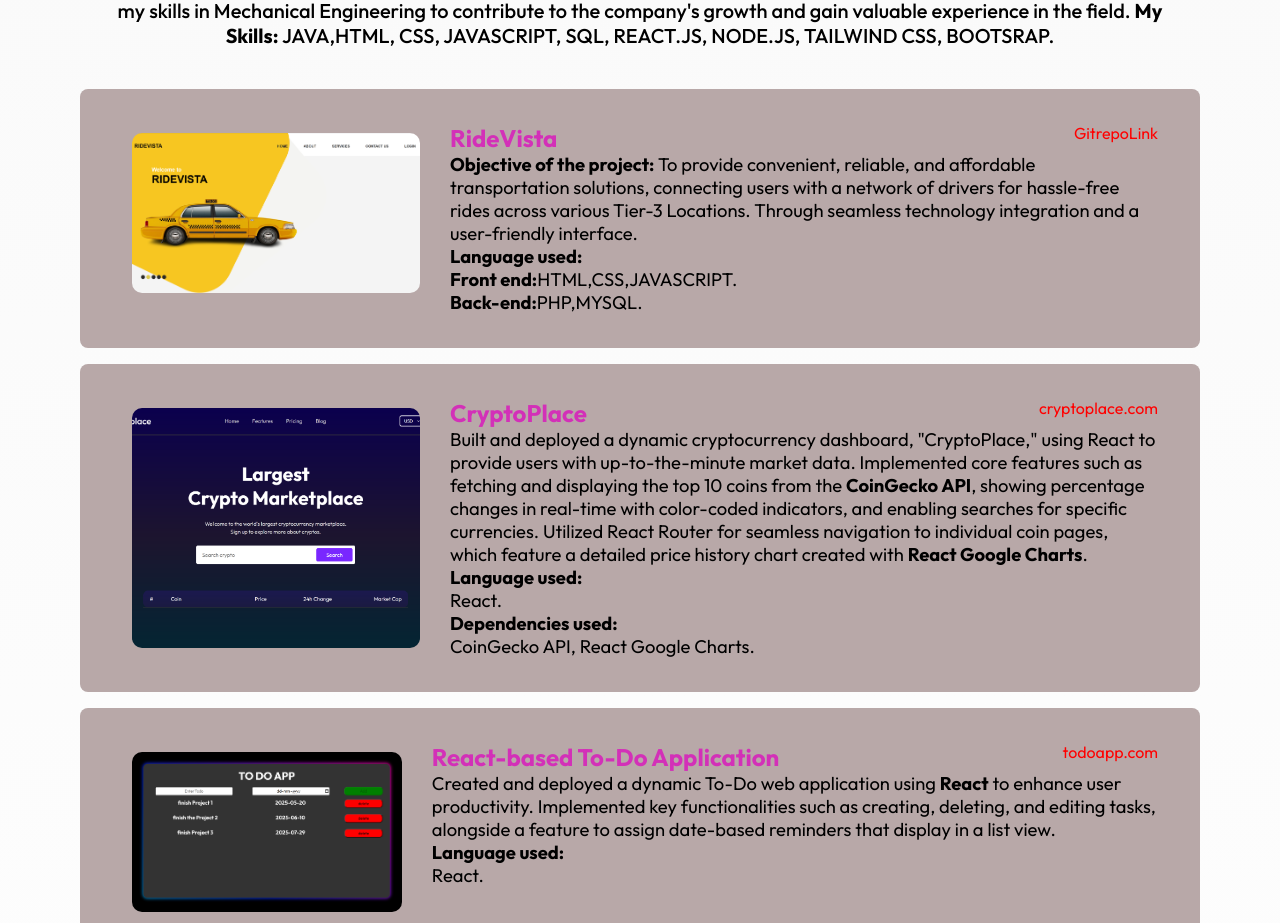
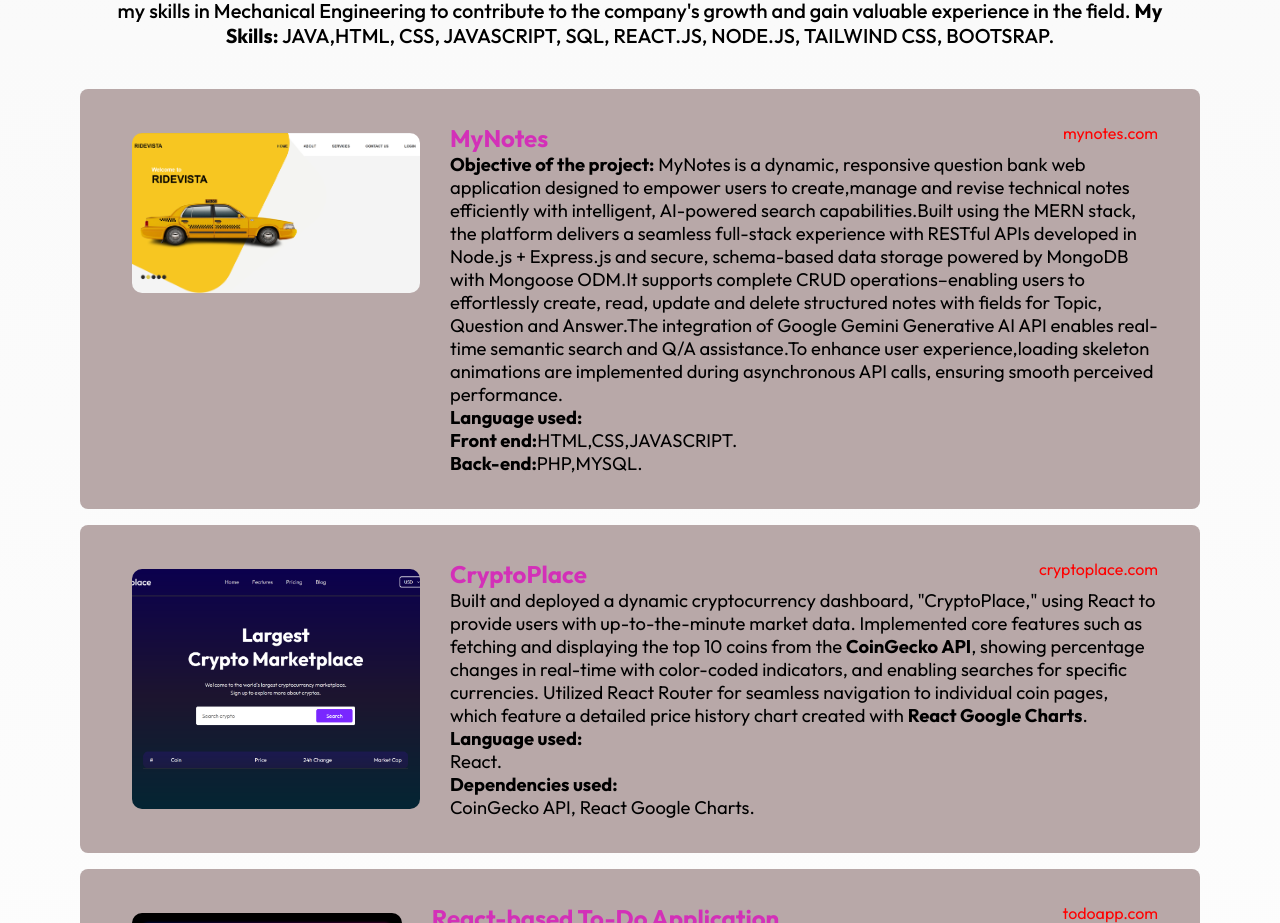
Before and after one commit to AbhinavAcharya07/MyPortfolio, a React (Vite) app: page / in a window 1280 px wide. Shown: the part 1901-2824 px from the top of the page. Built offline with nearby package versions, Linux system fonts and the light colour scheme.

Commit message:
changed the project1 with a new MERN stack project

```diff
--- a/src/Project/Project1.jsx
+++ b/src/Project/Project1.jsx
@@ -21,22 +21,30 @@ const Project1 = (props) => {
       <img src={rideVista} alt="" className="projectImg1" />
       <div className={props.projectText}>
         <div style={{ display: "flex", justifyContent: "space-between" }}>
-          <h1 id={props.projectTextHead}>RideVista</h1>
+          <h1 id={props.projectTextHead}>MyNotes</h1>
           <a
             id="plink3"
-            href="https://github.com/AbhinavAcharya07/ridevista"
+            href="https://question-bank-gbs8.vercel.app/"
             target="_blank"
             style={{ color: "red" }}
           >
-            GitrepoLink
+            mynotes.com
           </a>
         </div>
         <p id={props.projectTextPara}>
-          <b>Objective of the project:</b> To provide convenient, reliable, and
-          affordable transportation solutions, connecting users with a network
-          of drivers for hassle-free rides across various Tier-3 Locations.
-          Through seamless technology integration and a user-friendly interface.{" "}
-          <br />
+          <b>Objective of the project:</b> MyNotes is a dynamic, responsive
+          question bank web application designed to empower users to
+          create,manage and revise technical notes efficiently with intelligent,
+          AI-powered search capabilities.Built using the MERN stack, the
+          platform delivers a seamless full-stack experience with RESTful APIs
+          developed in Node.js + Express.js and secure, schema-based data
+          storage powered by MongoDB with Mongoose ODM.It supports complete CRUD
+          operations–enabling users to effortlessly create, read, update and
+          delete structured notes with fields for Topic, Question and Answer.The
+          integration of Google Gemini Generative AI API enables real-time
+          semantic search and Q/A assistance.To enhance user experience,loading
+          skeleton animations are implemented during asynchronous API calls,
+          ensuring smooth perceived performance. <br />
           <b>Language used:</b> <br />
           <b>Front end:</b>HTML,CSS,JAVASCRIPT. <br />
           <b>Back-end:</b>PHP,MYSQL.
```
